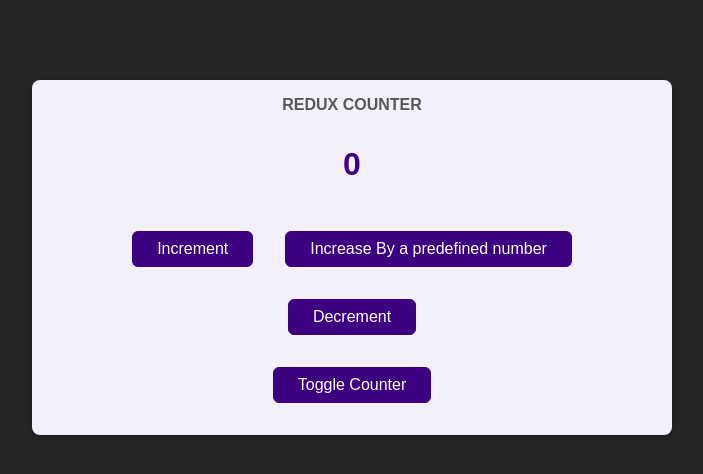
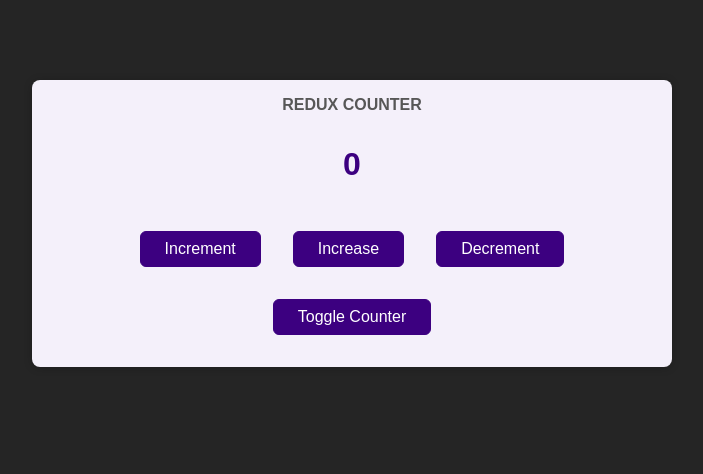
Before and after one commit to KennedyMungai/redux-revisited, a React (Create React App) app: page / in a window 1280 px wide. Shown: the top 474 px of the page, without its empty margins (288-991 px from the left). Built offline with nearby package versions, Linux system fonts and the light colour scheme.

Commit message:
Changed the text on one of the buttons

```diff
--- a/src/components/Counter.js
+++ b/src/components/Counter.js
@@ -44,7 +44,7 @@ const Counter = () =>
       {showCounter && <div className={classes.value}>{counter}</div>}
       <div>
         <button onClick={incrementHandler}>Increment</button>
-        <button onClick={increaseHandler}>Increase By a predefined number</button>
+        <button onClick={increaseHandler}>Increase</button>
         <button onClick={decrementHandler}>Decrement</button>
       </div>
       <button onClick={toggleCounterHandler}>Toggle Counter</button>
```
